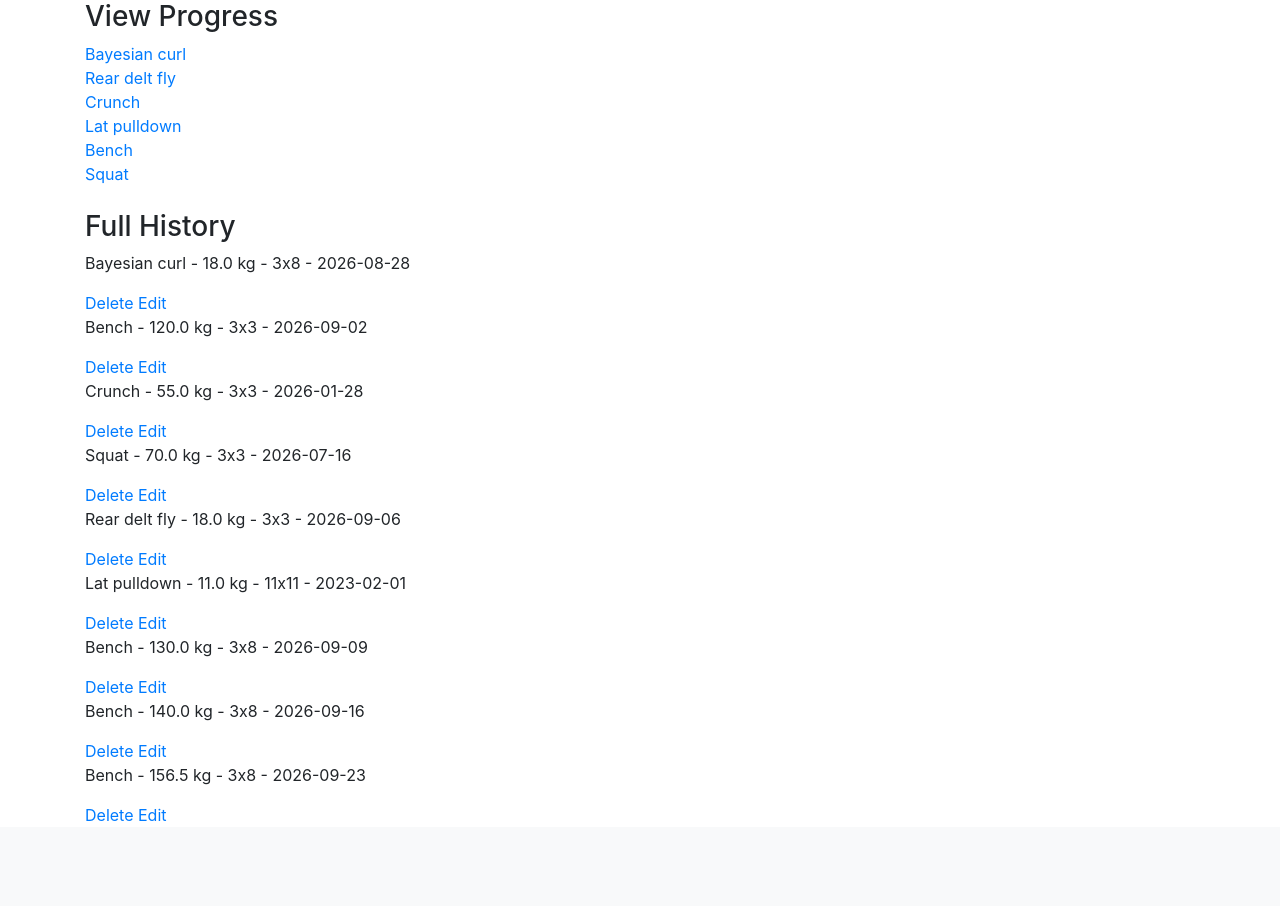
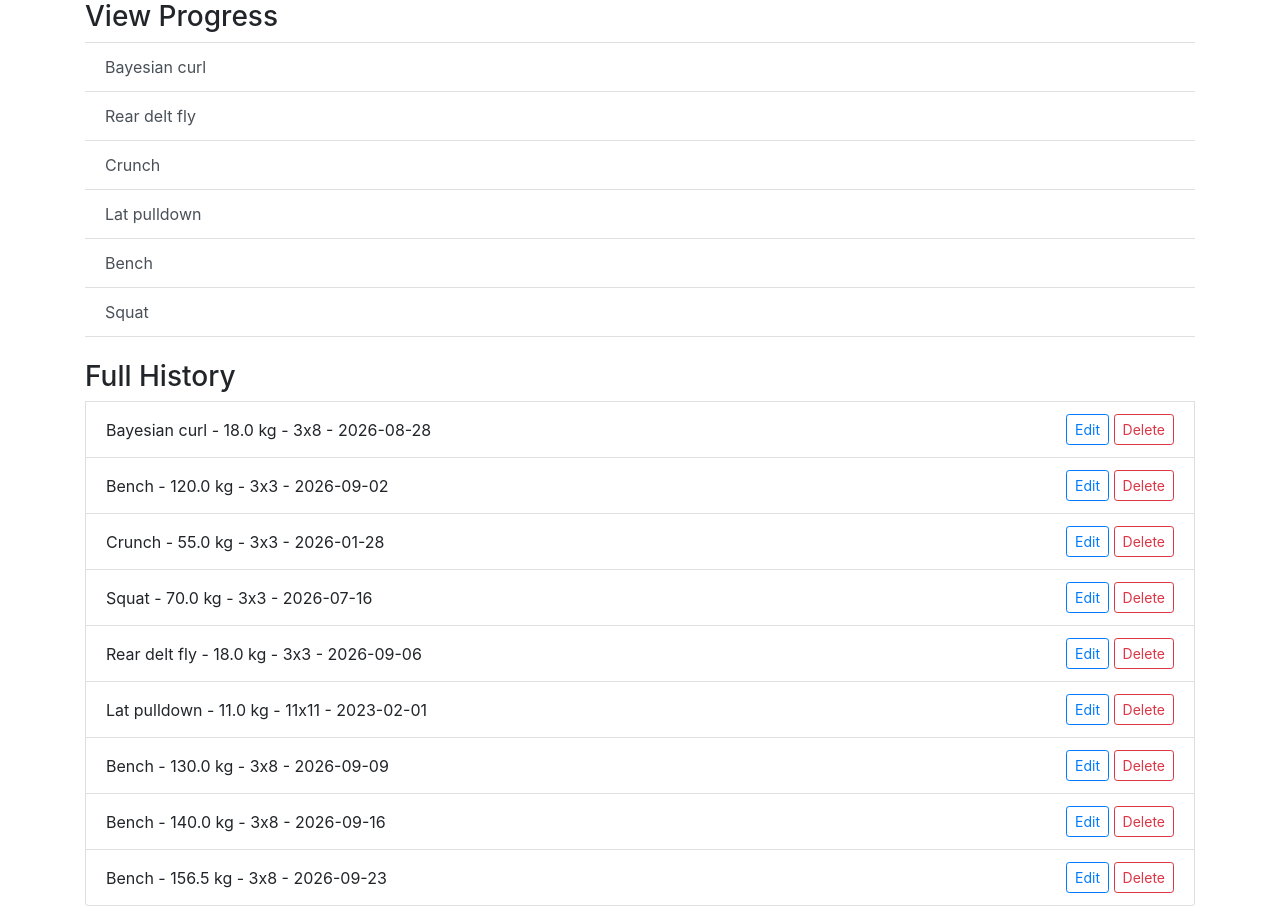
Before and after one commit to hud-k/gym-tracker, a Flask app: page /history in a window 1280 px wide. Shown: the part 56-962 px from the top of the page. Before the commit the page ends 877 px from the top, so only its background shows below. Run offline with Flask 3, Linux system fonts and the light colour scheme; a user stored in the database is signed in; data comes from the database, SQL or seed files in the repository.

Commit message:
style: applied Bootstrap list-group styling to history page

```diff
--- a/app/templates/history.html
+++ b/app/templates/history.html
@@ -2,15 +2,20 @@
 {% block title %}Workout History{% endblock %}
 {% block content %}
 <h3>View Progress</h3>
-{% for exercise in unique_exercises %}
-    <a href="{{ url_for('progress', exercise_name=exercise) }}">{{ exercise.capitalize() }}</a>
-    <br>
-{% endfor %}
+<div class="list-group list-group-flush">
+    {% for exercise in unique_exercises %}
+        <a href="{{ url_for('progress', exercise_name=exercise) }}" class="list-group-item list-group-item-action">{{ exercise.capitalize() }}</a>
+    {% endfor %}
+</div>
 <br>
 <h3>Full History</h3>
 {% for workout in workouts %}
-    <p>{{workout.exercise_name.capitalize()}} - {{workout.weight}} kg - {{workout.sets}}x{{workout.reps}} - {{workout.date}}</p>
-    <a href="{{ url_for('delete_workout', workout_id=workout.id) }}">Delete</a>
-    <a href="{{ url_for('edit_workout', workout_id=workout.id) }}">Edit</a>
+    <div class="list-group-item d-flex justify-content-between align-items-center">
+        <span>{{workout.exercise_name.capitalize()}} - {{workout.weight}} kg - {{workout.sets}}x{{workout.reps}} - {{workout.date}}</span>
+        <div>
+            <a href="{{ url_for('edit_workout', workout_id=workout.id) }}" class="btn btn-sm btn-outline-primary">Edit</a>
+            <a href="{{ url_for('delete_workout', workout_id=workout.id) }}" class="btn btn-sm btn-outline-danger">Delete</a>
+        </div>
+    </div>
 {% endfor %}
 {% endblock %}
--- a/app/templates/log_workout.html
+++ b/app/templates/log_workout.html
@@ -5,7 +5,7 @@
 
 <div class="row">
     <div class="col-md-6 offset-md-3 mt-5">
-        <h2>Log a Workout</h2>
+        <h2>Log an Exercise</h2>
         <form action="{{ url_for('log_workout') }}" method="post">
             <div class="mt-4 mb-3 form-floating">
                 <label for="exercise_name" class="form-label">Exercise name:</label>
--- a/app/templates/login.html
+++ b/app/templates/login.html
@@ -19,7 +19,7 @@
             <button type="submit" class="btn btn-primary">Submit</button>
             <button type="reset" class="btn btn-secondary">Reset</button>
         </form>
+        <p>{{message}}</p>
     </div>
 </div>
-<p>{{message}}</p>
 {% endblock %}
--- a/app/templates/register.html
+++ b/app/templates/register.html
@@ -19,7 +19,7 @@
             <button type="submit" class="btn btn-primary">Submit</button>
             <button type="reset" class="btn btn-secondary">Reset</button>
         </form>
+        <p>{{message}}</p>
     </div>
 </div>
-<p>{{message}}</p>
 {% endblock %}
```
